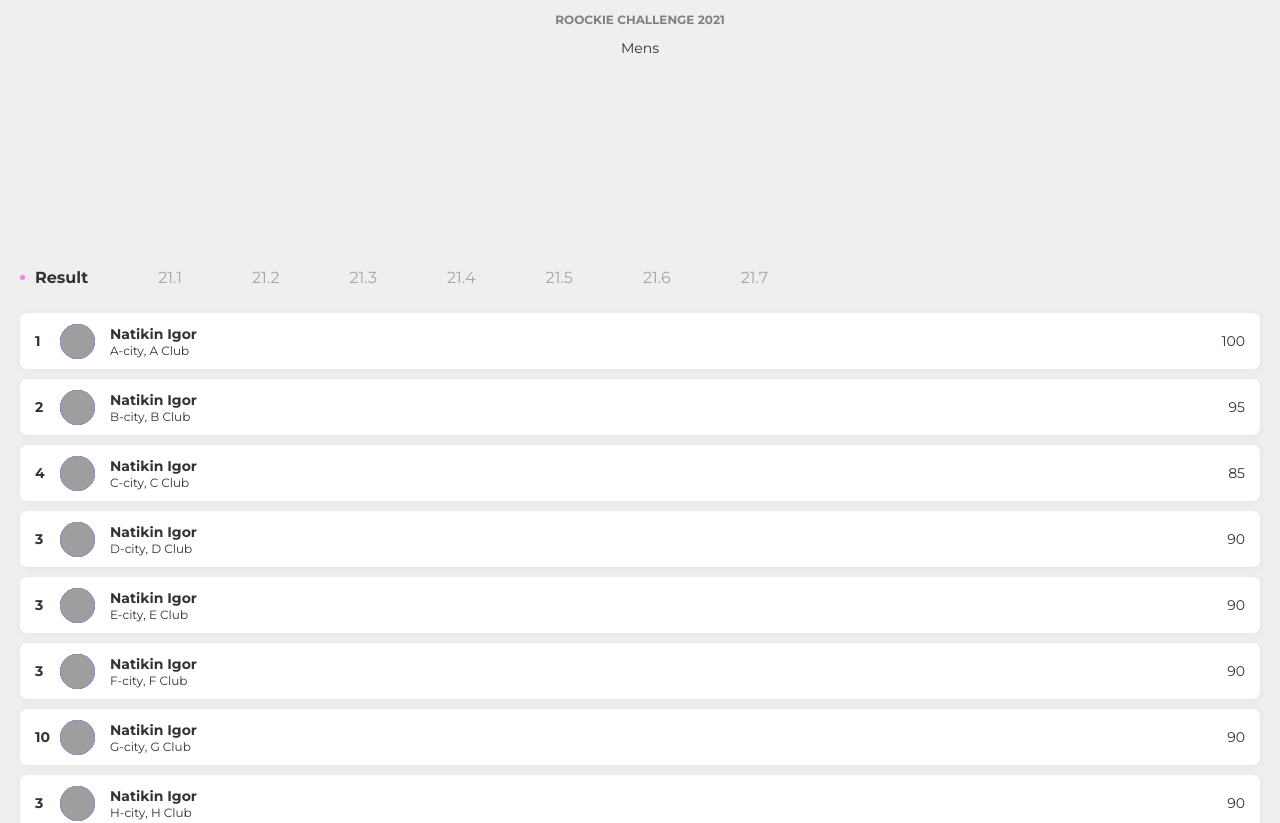
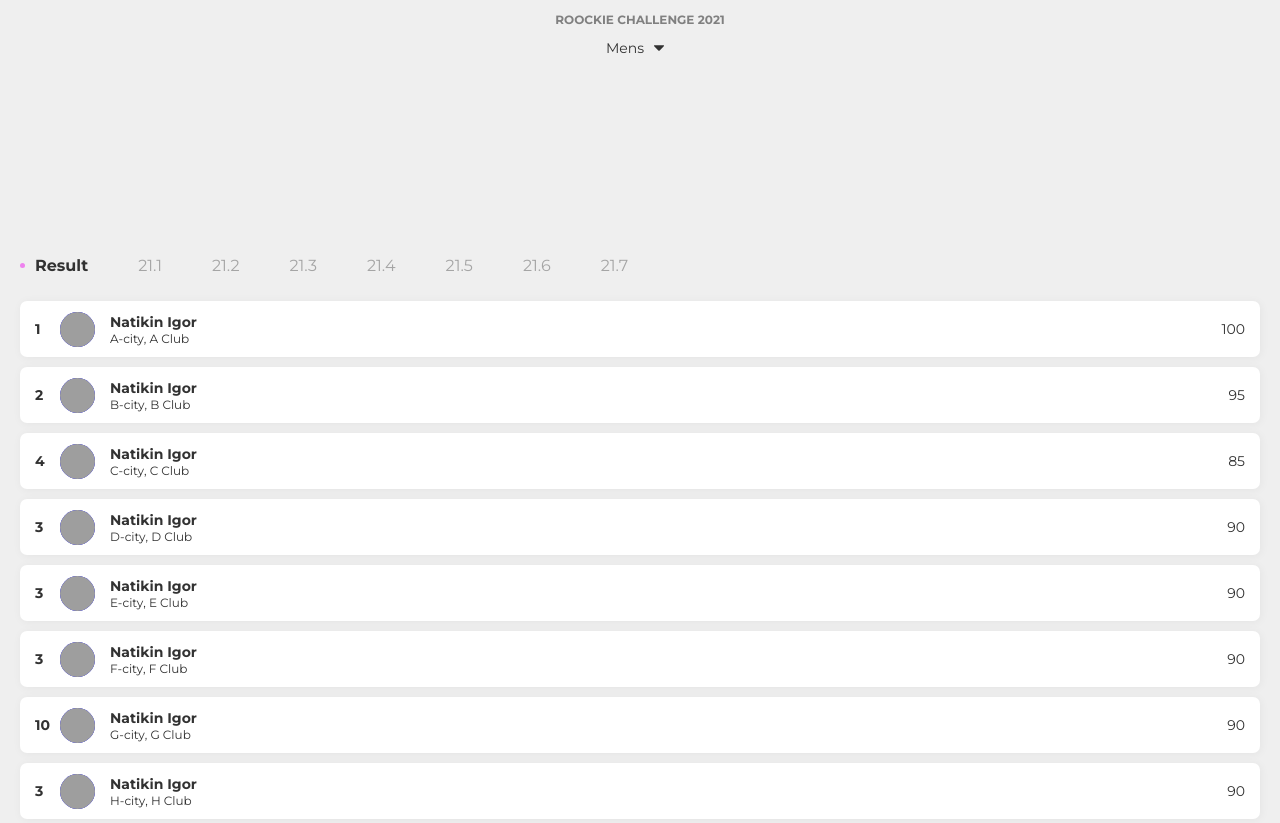
Before and after one commit to s-tersh/rc2021-leaderboard, a React (Create React App) app: page / in a window 1280 px wide. Shown: the top 823 px of the page. Built offline with nearby package versions, Linux system fonts and the light colour scheme; grey boxes are pictures that could not be loaded.

Commit message:
Add icons

```diff
--- a/src/App.css
+++ b/src/App.css
@@ -6,6 +6,6 @@ body {
 }
 
 #root {
-  color: rgb(50, 50, 50);
+  color: #323232;
   overflow-x: visible;
 }
--- a/src/App.js
+++ b/src/App.js
@@ -38,9 +38,16 @@ function App() {
 
   const [data, setData] = useState(list)
 
-  const style = {
+  const s = {
     topSection: {
       height: '30vh'
+    },
+    appBar: {
+      position: 'fixed',
+      left: '0',
+      right: '0',
+      backgroundColor: '#efefef',
+      paddingBottom: '10px'
     },
     header: {
       textAlign: 'center',
@@ -68,11 +75,13 @@ function App() {
 
   return (
     <Fragment>
-      <div style={style.topSection}>
-        <p style={style.header}>Roockie Challenge 2021</p>
-        <Dropdown options={optionsGender} textAlign='center' onChange={_onChangeGender}/>
+      <div style={s.topSection}>
+        <div style={s.appBar}>
+          <p style={s.header}>Roockie Challenge 2021</p>
+          <Dropdown options={optionsGender} textAlign='center' onChange={_onChangeGender}/>
+        </div>
       </div>
-      <div style={style.bottomSection}>
+      <div style={s.bottomSection}>
         <Tabs tabs={tabsEvent} selected={tabsEvent[0]} onChange={_onCangeEvent}/>
         <ListView item items={data} onClickItem={_onClickAthlete}/>
       </div>
--- a/src/components/DropDown.js
+++ b/src/components/DropDown.js
@@ -1,4 +1,5 @@
 import React, { useState } from 'react'
+import Icon from './Icon'
 
 const Dropdown = ({options = [], textAlign, onChange}) => {
 
@@ -9,10 +10,16 @@ const Dropdown = ({options = [], textAlign, onChange}) => {
         container: {
             textAlign: textAlign
         },
+        optionsHolder: {
+            display: 'flex',
+            flexDirection: 'row',
+            justifyContent: 'center'
+        },
         optionsContainer: {
+            position: 'absolute',
             backgroundColor: 'white',
-            padding: '5px 0',
-            marginTop: '20px'
+            padding: '5px 50px',
+            margin: '10px auto 0 auto'
         },
         option: {
             margin: '10px 0'
@@ -24,7 +31,7 @@ const Dropdown = ({options = [], textAlign, onChange}) => {
     }
 
     function _onClickSelect() {
-        setFocus(true)
+        setFocus(!focus)
     }
 
     function _onClickOption(option) {
@@ -35,12 +42,14 @@ const Dropdown = ({options = [], textAlign, onChange}) => {
 
     return (
         <div style={s.container}>
-            <div onClick={_onClickSelect}>{active.title}</div>
+            <div onClick={_onClickSelect}>{active.title}<Icon name='caret-down' size={10}/></div>
             {focus &&
-                <div style={s.optionsContainer}>
-                    {options.map(option => {
-                        return <p key={option.id} style={active === option ? s.optionActive : s.option} onClick={() => {_onClickOption(option)}}>{option.title}</p>
-                    })}
+                <div style={s.optionsHolder}>
+                    <div style={s.optionsContainer}>
+                        {options.map(option => {
+                            return <p key={option.id} style={active === option ? s.optionActive : s.option} onClick={() => {_onClickOption(option)}}>{option.title}</p>
+                        })}
+                    </div>
                 </div>
             }
         </div>
--- /dev/null
+++ b/src/components/Icon.js
@@ -0,0 +1,11 @@
+import React from 'react'
+
+const Icon = ({fill = '#323232', size = '24', name}) => {
+    const icons = {
+        'caret-down': <svg viewBox="0 0 292.362 292.362" width={size} height={size} fill={fill}><path d="M286.935,69.377c-3.614-3.617-7.898-5.424-12.848-5.424H18.274c-4.952,0-9.233,1.807-12.85,5.424C1.807,72.998,0,77.279,0,82.228c0,4.948,1.807,9.229,5.424,12.847l127.907,127.907c3.621,3.617,7.902,5.428,12.85,5.428s9.233-1.811,12.847-5.428L286.935,95.074c3.613-3.617,5.427-7.898,5.427-12.847C292.362,77.279,290.548,72.998,286.935,69.377z"/></svg>
+    }
+
+    return name !== null && <span style={{margin: '10px'}}>{icons[name]}</span>
+}
+
+export default Icon
--- a/src/components/Tabs.js
+++ b/src/components/Tabs.js
@@ -13,7 +13,7 @@ const Tabs = ({tabs = [], selected, onChange}) => {
             paddingBottom: '10px'
         },
         tab: {
-            marginRight: '50px',
+            marginRight: '30px',
             paddingRight: '20px',
             fontSize: '1rem',
             color: '#a5a5a5'
@@ -21,7 +21,7 @@ const Tabs = ({tabs = [], selected, onChange}) => {
         tabActive: {
             display: 'flex',
             alignItems: 'center',
-            marginRight: '50px',
+            marginRight: '30px',
             paddingRight: '20px',
             fontWeight: '700',
             fontSize: '1rem'
```
Also changed, not shown: src/components/Modal.js (added, +17 -0 lines).
